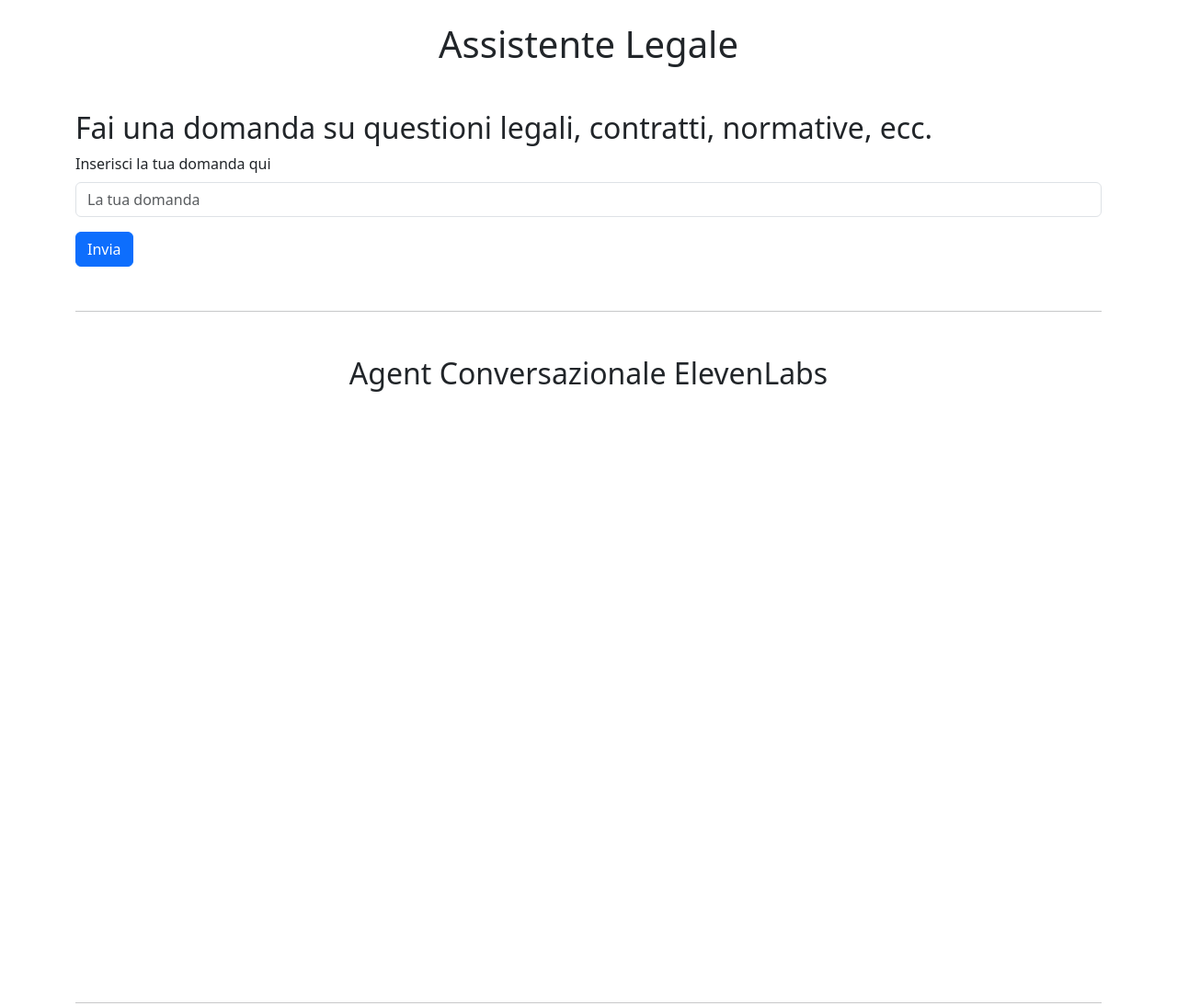
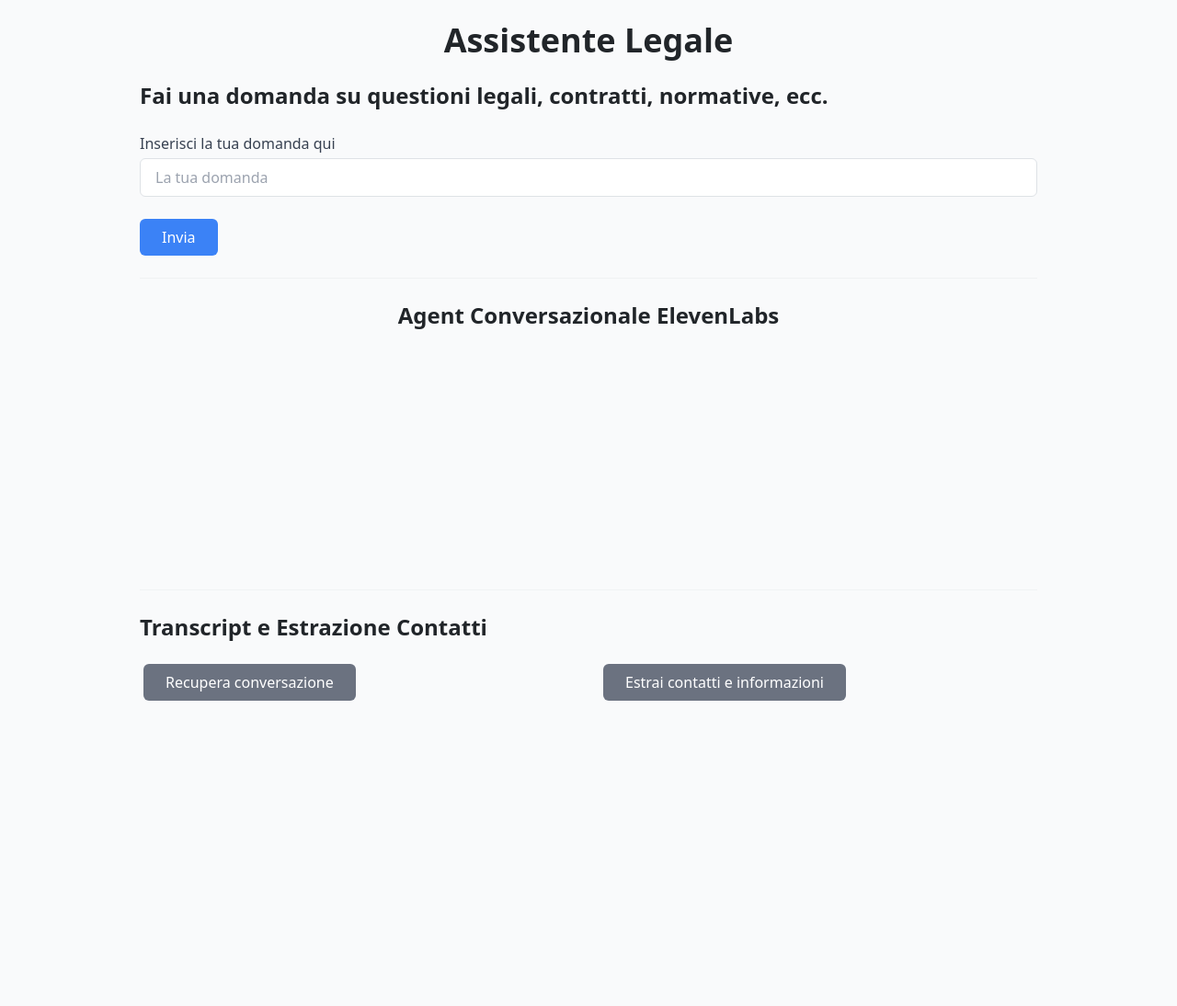
Before and after one commit to mat1312/demo_studiolegale_new, a plain HTML site: page static/index.html in a window 1280 px wide. Shown: the top 1094 px of the page at 92% size. After the commit the page ends 818 px from the top, so only its background shows below. Drawn offline with nearby package versions, Linux system fonts and the light colour scheme; a script that the page names is missing.

Commit message:
frontend update

```diff
--- a/static/index.html
+++ b/static/index.html
@@ -4,58 +4,83 @@
   <meta charset="UTF-8">
   <meta name="viewport" content="width=device-width, initial-scale=1">
   <title>Assistente Legale</title>
-  <!-- Bootstrap CSS -->
+  <!-- Bootstrap CSS (lasciato per compatibilità con il widget) -->
   <link href="https://cdn.jsdelivr.net/npm/bootstrap@5.3.0/dist/css/bootstrap.min.css" rel="stylesheet">
+  <!-- Tailwind CSS CDN -->
+  <script src="https://cdn.tailwindcss.com"></script>
   <style>
-    /* Forza il widget a rimanere statico all'interno del container */
+    /* Container del widget: centrato orizzontalmente, ancorato in alto */
     .widget-container {
-      width: 600px;
-      height: 600px;
-      margin: 0 auto;  /* centra orizzontalmente */
-      position: relative !important;
+      max-width: 600px;
+      min-height: 250px;
+      margin: 0 auto;                /* Centra il container nella pagina */
+      position: relative !important; /* Mantiene la compatibilità col widget */
+      display: flex;
+      align-items: flex-start;       /* Posiziona il widget in alto */
+      justify-content: center;       /* Centra orizzontalmente */
     }
+
     @media only screen and (max-width: 768px) {
       .widget-container {
         width: 90%;
-        height: auto;
+        min-height: auto;  /* su mobile l'altezza può ridursi */
       }
     }
-    /* Override di eventuali posizionamenti imposti dal widget */
+
+    /* Rimuoviamo i posizionamenti assoluti dal widget */
     elevenlabs-convai {
-      width: 100%;
-      height: 100%;
-      position: relative !important;
+      position: static !important;
       top: 0 !important;
       left: 0 !important;
       transform: none !important;
+      margin: 0 auto !important;
+      /* Se desideri che il widget riempia tutto lo spazio del container,
+         togli i commenti alle due righe seguenti:
+         width: 100% !important;
+         height: 100% !important;
+      */
     }
   </style>
 </head>
-<body>
-  <div class="container my-4">
+<body class="bg-gray-50">
+  <!-- Ridotto il margine verticale principale da my-8 a my-4 -->
+  <div class="max-w-5xl mx-auto my-4 px-4">
     <!-- Titolo principale -->
-    <h1 class="text-center mb-5">Assistente Legale</h1>
+    <h1 class="text-center text-4xl font-bold mb-6">Assistente Legale</h1>
 
     <!-- Sezione Q&A -->
     <section id="qa-section">
-      <h2>Fai una domanda su questioni legali, contratti, normative, ecc.</h2>
+      <h2 class="text-2xl font-semibold mb-4">Fai una domanda su questioni legali, contratti, normative, ecc.</h2>
       <form id="qa-form">
-        <div class="mb-3">
-          <label for="userInput" class="form-label">Inserisci la tua domanda qui</label>
-          <input type="text" class="form-control" id="userInput" placeholder="La tua domanda">
+        <div class="mb-4">
+          <label for="userInput" class="block text-gray-700 font-medium mb-1">
+            Inserisci la tua domanda qui
+          </label>
+          <input
+            type="text"
+            class="w-full border border-gray-300 rounded px-3 py-2 focus:outline-none focus:ring-2 focus:ring-blue-500"
+            id="userInput"
+            placeholder="La tua domanda">
         </div>
-        <button type="submit" class="btn btn-primary">Invia</button>
+        <button
+          type="submit"
+          class="bg-blue-500 hover:bg-blue-600 text-white font-medium py-2 px-4 rounded">
+          Invia
+        </button>
       </form>
       <div id="qa-response" class="mt-4"></div>
     </section>
 
-    <hr class="my-5">
+    <!-- Ridotto il margine dell'HR da my-8 a my-4 -->
+    <hr class="my-4 border-t border-gray-300">
 
     <!-- Sezione Agent Conversazionale ElevenLabs -->
-    <section id="elevenlabs-section" class="mb-5">
-      <h2 class="text-center">Agent Conversazionale ElevenLabs</h2>
+    <!-- Ridotto il margin-bottom da mb-8 a mb-4 -->
+    <section id="elevenlabs-section" class="mb-4">
+      <h2 class="text-center text-2xl font-semibold mb-2">Agent Conversazionale ElevenLabs</h2>
       <!-- Wrapper per centrare il widget sotto il titolo -->
-      <div class="d-flex justify-content-center my-3">
+      <!-- Ridotto il margine verticale da my-4 a my-2 -->
+      <div class="flex justify-center my-2">
         <div class="widget-container" id="widget-container">
           <!-- Il widget verrà inserito qui -->
           <elevenlabs-convai agent-id="vE96ET0MG8Jlv2jZA5cq"></elevenlabs-convai>
@@ -65,20 +90,30 @@
       <script src="https://elevenlabs.io/convai-widget/index.js" async></script>
     </section>
 
-    <hr class="my-5">
+    <!-- Ridotto il margine dell'HR da my-8 a my-4 -->
+    <hr class="my-4 border-t border-gray-300">
 
     <!-- Sezione Transcript e Estrazione Contatti -->
-    <section id="transcript-section">
-      <h2>Transcript e Estrazione Contatti</h2>
-      <div class="row">
+    <!-- Puoi anche rimuovere del tutto la classe mb-8 o ridurla a mb-2, se necessario -->
+    <section id="transcript-section" class="mb-4">
+      <h2 class="text-2xl font-semibold mb-4">Transcript e Estrazione Contatti</h2>
+      <div class="flex flex-wrap -mx-3">
         <!-- Colonna Transcript -->
-        <div class="col-md-6 mb-3">
-          <button id="btnRetrieve" class="btn btn-secondary mb-3">Recupera conversazione</button>
+        <div class="w-full md:w-1/2 px-3 mb-3">
+          <button
+            id="btnRetrieve"
+            class="bg-gray-500 hover:bg-gray-600 text-white font-medium py-2 px-4 rounded mb-3">
+            Recupera conversazione
+          </button>
           <div id="transcript-display"></div>
         </div>
         <!-- Colonna Estrazione Contatti -->
-        <div class="col-md-6 mb-3">
-          <button id="btnExtract" class="btn btn-secondary mb-3">Estrai contatti e informazioni</button>
+        <div class="w-full md:w-1/2 px-3 mb-3">
+          <button
+            id="btnExtract"
+            class="bg-gray-500 hover:bg-gray-600 text-white font-medium py-2 px-4 rounded mb-3">
+            Estrai contatti e informazioni
+          </button>
           <div id="contact-display"></div>
         </div>
       </div>
@@ -96,7 +131,7 @@
       const userInput = document.getElementById('userInput').value.trim();
       if (!userInput) return;
 
-      document.getElementById('qa-response').innerHTML = '<div class="alert alert-info">Generazione della risposta...</div>';
+      document.getElementById('qa-response').innerHTML = '<div class="bg-blue-100 text-blue-700 p-3 rounded">Generazione della risposta...</div>';
 
       fetch('/api/qa', {
         method: 'POST',
@@ -107,7 +142,7 @@
       .then(data => {
         let sourcesHTML = '';
         if (data.sources && Object.keys(data.sources).length > 0) {
-          sourcesHTML += '<h5>Fonti:</h5><ul>';
+          sourcesHTML += '<h5 class="font-semibold mt-4">Fonti:</h5><ul class="list-disc ml-5">';
           for (const [source, occs] of Object.entries(data.sources)) {
             let occText = occs.map(([p, l]) => {
               let str = "";
@@ -115,24 +150,24 @@
               if (l) str += (str ? ", " : "") + `riga ${l}`;
               return str;
             }).join(" - ");
-            sourcesHTML += `<li><a href="${source}" target="_blank">${source}</a> ${occText ? "(" + occText + ")" : ""}</li>`;
+            sourcesHTML += `<li><a class="text-blue-600 hover:underline" href="${source}" target="_blank">${source}</a> ${occText ? "(" + occText + ")" : ""}</li>`;
           }
           sourcesHTML += '</ul>';
         }
         document.getElementById('qa-response').innerHTML =
-          `<div class="alert alert-success"><strong>A:</strong> ${data.answer}</div>` +
+          `<div class="bg-green-100 text-green-700 p-3 rounded"><strong>A:</strong> ${data.answer}</div>` +
           sourcesHTML;
       })
       .catch(err => {
         console.error(err);
-        document.getElementById('qa-response').innerHTML = '<div class="alert alert-danger">Si è verificato un errore.</div>';
+        document.getElementById('qa-response').innerHTML = '<div class="bg-red-100 text-red-700 p-3 rounded">Si è verificato un errore.</div>';
       });
     });
 
     // Recupera il transcript dalla conversazione ElevenLabs
     document.getElementById('btnRetrieve').addEventListener('click', function() {
       const transcriptDiv = document.getElementById('transcript-display');
-      transcriptDiv.innerHTML = '<div class="alert alert-info">Recupero conversazione...</div>';
+      transcriptDiv.innerHTML = '<div class="bg-blue-100 text-blue-700 p-3 rounded">Recupero conversazione...</div>';
 
       fetch('/api/transcript')
       .then(response => response.json())
@@ -141,23 +176,23 @@
       })
       .catch(err => {
         console.error(err);
-        transcriptDiv.innerHTML = '<div class="alert alert-danger">Errore nel recupero della conversazione.</div>';
+        transcriptDiv.innerHTML = '<div class="bg-red-100 text-red-700 p-3 rounded">Errore nel recupero della conversazione.</div>';
       });
     });
 
     // Estrazione dei contatti dalla conversazione
     document.getElementById('btnExtract').addEventListener('click', function() {
       const contactDiv = document.getElementById('contact-display');
-      contactDiv.innerHTML = '<div class="alert alert-info">Estrazione contatti in corso...</div>';
+      contactDiv.innerHTML = '<div class="bg-blue-100 text-blue-700 p-3 rounded">Estrazione contatti in corso...</div>';
 
       fetch('/api/extract_contacts')
       .then(response => response.json())
       .then(data => {
-        contactDiv.innerHTML = `<div class="alert alert-success">${data.contact_info}</div>`;
+        contactDiv.innerHTML = `<div class="bg-green-100 text-green-700 p-3 rounded">${data.contact_info}</div>`;
       })
       .catch(err => {
         console.error(err);
-        contactDiv.innerHTML = '<div class="alert alert-danger">Errore durante l\'estrazione dei contatti.</div>';
+        contactDiv.innerHTML = '<div class="bg-red-100 text-red-700 p-3 rounded">Errore durante l\'estrazione dei contatti.</div>';
       });
     });
 
```
